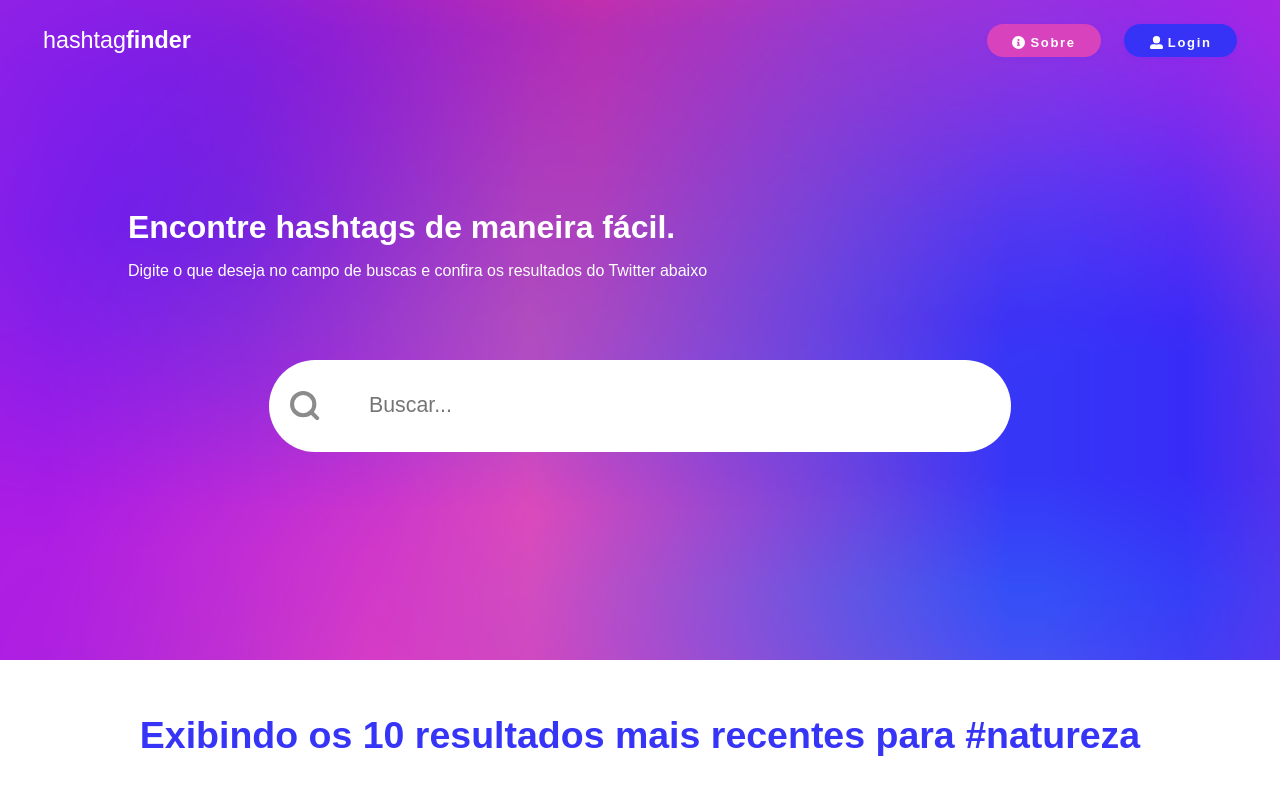
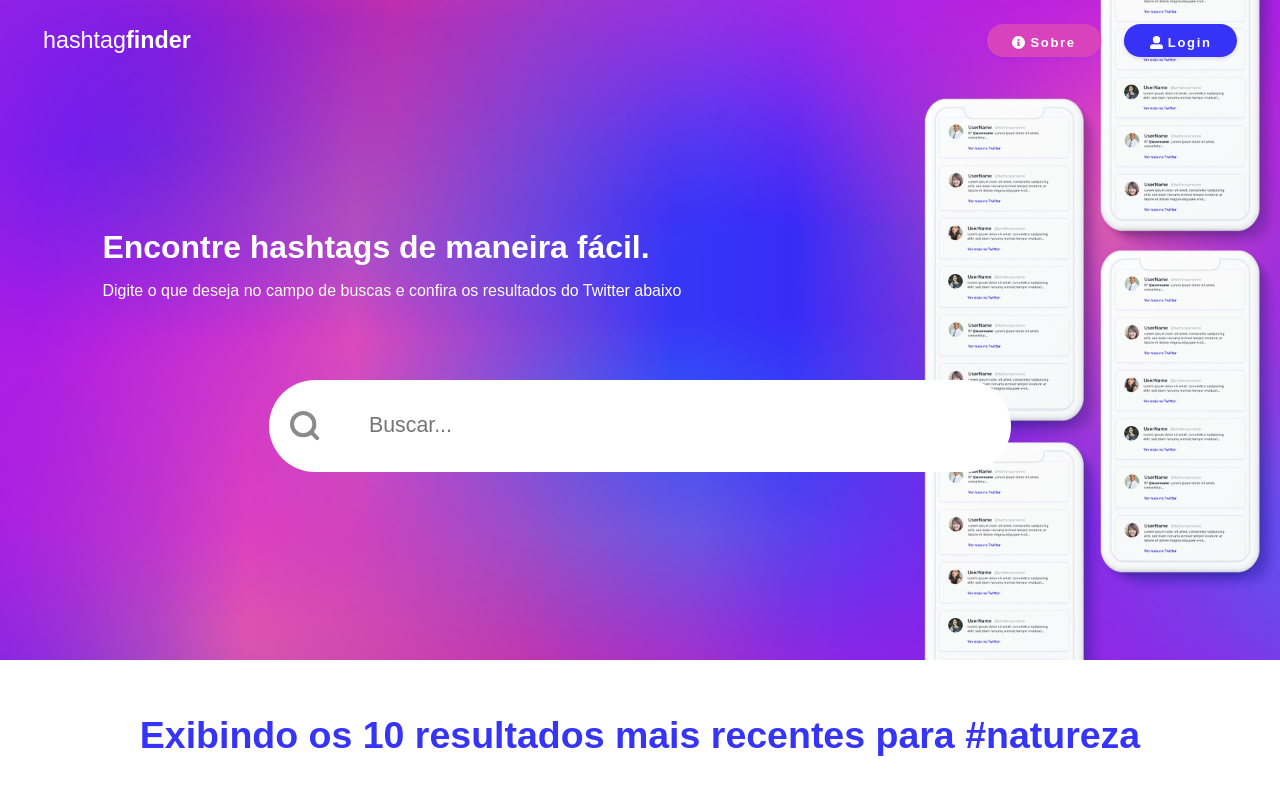
Before and after one commit to alexandrememorium/projeto_hashtag, a React (Create React App) app: page / in a window 1280 px wide. Shown: the top 800 px of the page. Built offline with nearby package versions, Linux system fonts and the light colour scheme.

Commit message:
att área de busca

```diff
--- a/src/paginas/Home/home.module.css
+++ b/src/paginas/Home/home.module.css
@@ -13,7 +13,7 @@ p {
 /* Estilo da div header */
 
 .header {
-    height: 520px;
+    height: 480px;
     font-family: 'Rubik', sans-serif;
     margin: 0;
     padding: 0;
@@ -31,13 +31,13 @@ p {
     text-align: left;
     font-size: 2.2rem;
     font-weight: bold;
-    margin: 0 10vw;
+    margin: 5vh 8vw 0;
 }
 
 .header p {
     text-align: left;
     font-size: 1rem;
-    margin: 2vh 10vw;
+    margin: 2vh 8vw;
 }
 
 .header input {
@@ -57,23 +57,24 @@ p {
     .header {
         height: 660px;
         background-image: url("../../img/hero-bg.jpg");
+        background-size: 100%;
         align-items: flex-start;
     }
 
     .header h1 {
-        font-size: 3rem;
+        font-size: 3em;
         font-weight: bold;
     }
 
     .header p {
-        font-size: 1.5rem;
+        font-size: 1.5em;
     }
 
     .header input {
         align-self: center;
         height: 90px;
         width: 50%;
-        font-size: 2rem;
+        font-size: 2em;
         background-position: 3%;
         background-size: 30px;
         padding-left: 100px;
```
